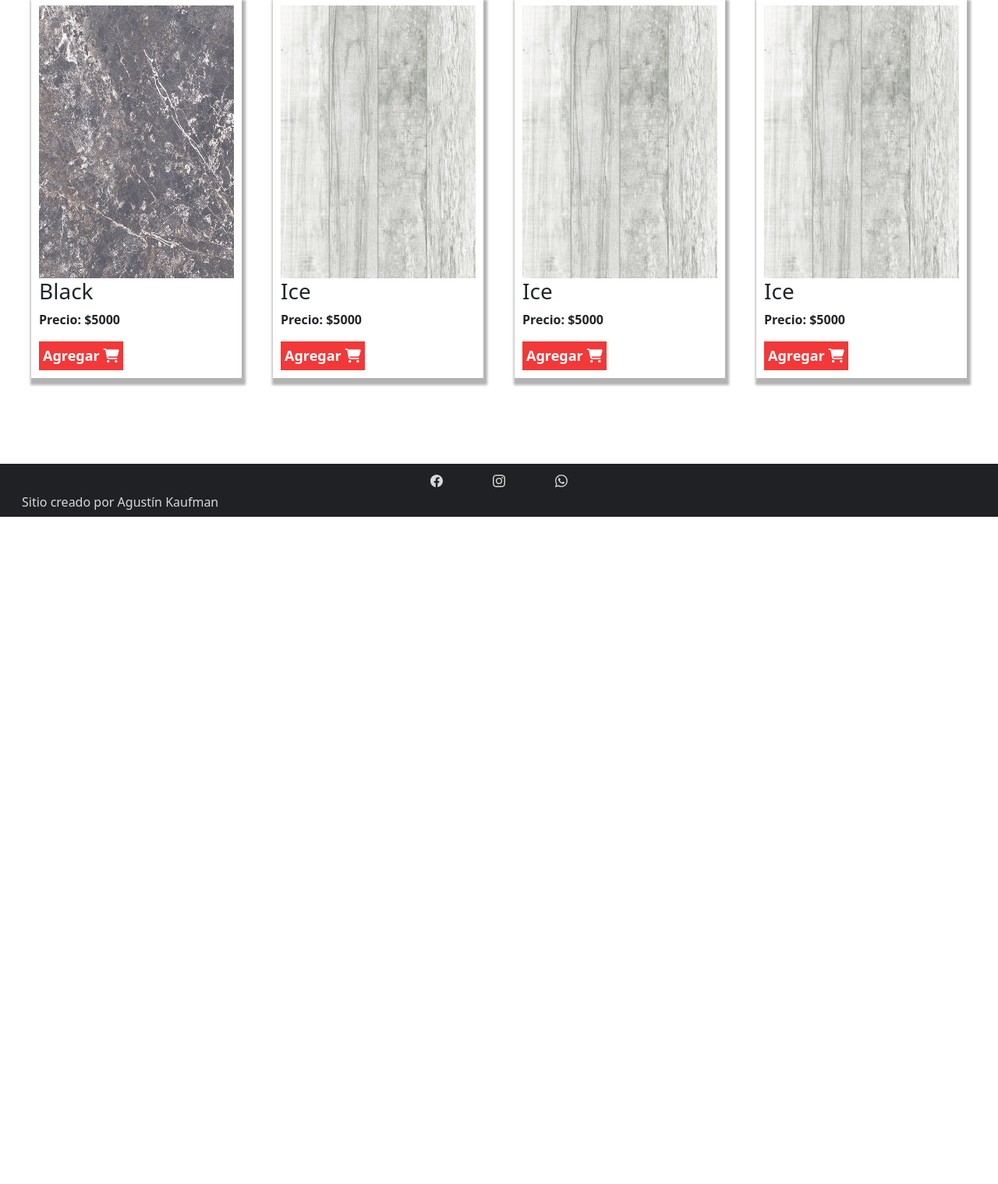
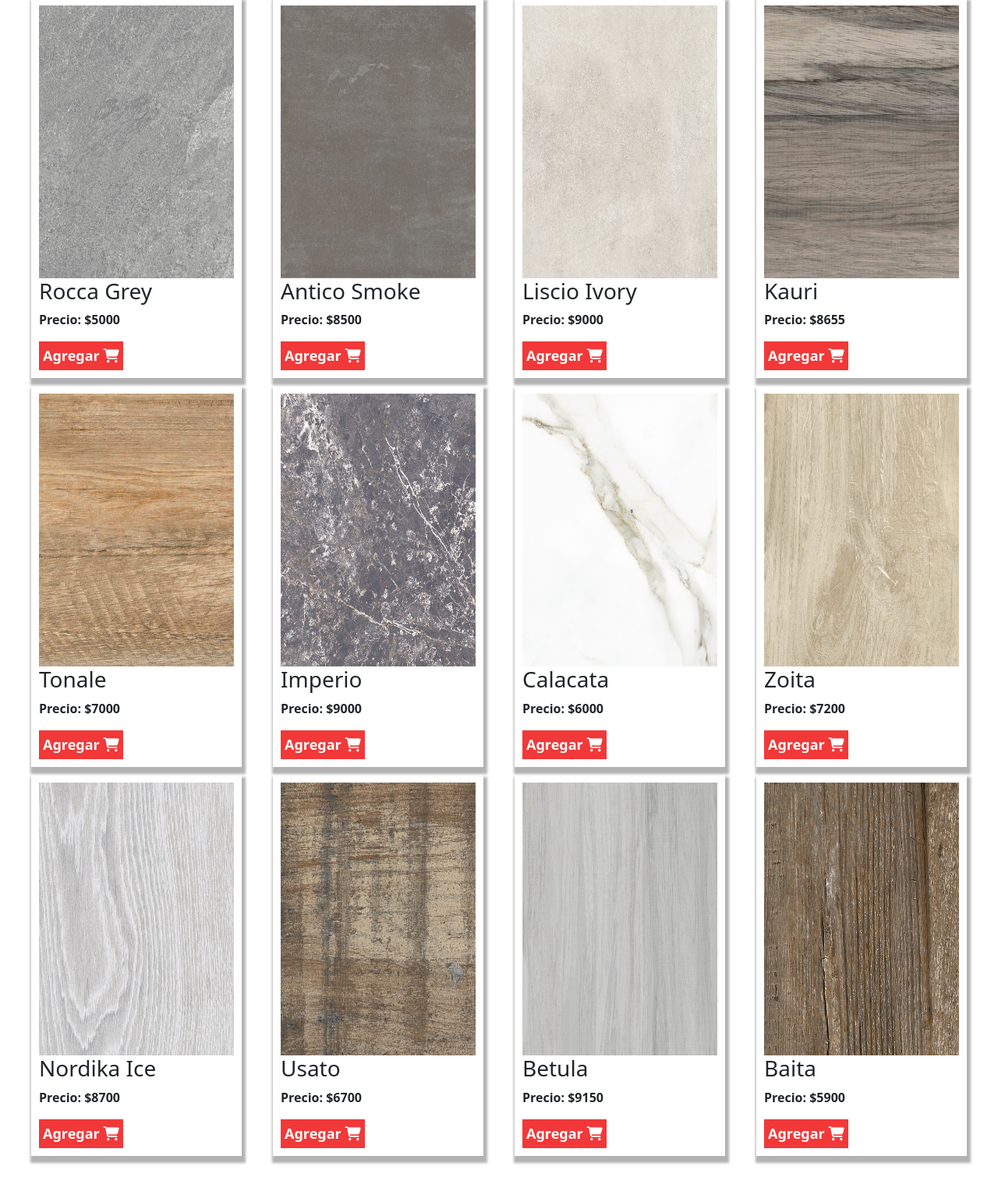
Before and after one commit to AgusKauf/CarritoJs, a website: page index.html in a window 1280 px wide. Shown: the part 1001-2520 px from the top of the page at 78% size. Before the commit the page ends 1664 px from the top, so only its background shows below. Drawn offline with nearby package versions, Linux system fonts and the light colour scheme; some packages are replaced by stand-ins of ours; files that its build step writes are made by us from their sources; a script that the page names is missing.

Commit message:
final changes

```diff
--- a/css/styles.css
+++ b/css/styles.css
@@ -295,3 +295,13 @@ img{
   height: 70px;
   width: 70px;
 }
+
+#cantidad{
+  width: 150px;
+  border-color: #202124;
+  border-width: medium;
+}
+
+form{
+  padding-bottom: 1rem;
+}
--- a/data.json
+++ b/data.json
@@ -3,8 +3,16 @@
     {"id": 2, "nombre": "Tamarindo", "categoria": "Ceramica", "precio": 5000, "stock": 100, "img": "../images/Producto_2.png"},
     {"id": 3, "nombre": "Nordika", "categoria": "Ceramica", "precio": 5000, "stock": 200, "img": "../images/Producto_3.png"},
     {"id": 4, "nombre": "Black Out", "categoria": "Porcelanato", "precio": 8000, "stock": 100, "img": "../images/Producto_4.png"},
-    {"id": 5, "nombre": "Black", "categoria": "Porcelanato", "precio": 5000, "stock": 200, "img": "../images/Producto_5.jpeg"},
-    {"id": 6, "nombre": "Ice", "categoria": "Ceramica", "precio": 5000, "stock": 500, "img": "../images/Producto_6.jpeg"},
-    {"id": 7, "nombre": "Ice", "categoria": "Ceramica", "precio": 5000, "stock": 500, "img": "../images/Producto_6.jpeg"},
-    {"id": 8, "nombre": "Ice", "categoria": "Ceramica", "precio": 5000, "stock": 500, "img": "../images/Producto_6.jpeg"}
+    {"id": 5, "nombre": "Rocca Grey", "categoria": "Porcelanato", "precio": 5000, "stock": 200, "img": "../images/RoccaGrey.jpeg"},
+    {"id": 6, "nombre": "Antico Smoke", "categoria": "Porcelanato", "precio": 8500, "stock": 500, "img": "../images/AnticoSmoke.jpeg"},
+    {"id": 7, "nombre": "Liscio Ivory", "categoria": "Porcelanato", "precio": 9000, "stock": 500, "img": "../images/LiscioIvory.jpeg"},
+    {"id": 8, "nombre": "Kauri", "categoria": "Porcelanato", "precio": 8655, "stock": 300, "img": "../images/Kauri.jpeg"},
+    {"id": 9, "nombre": "Tonale", "categoria": "Porcelanato", "precio": 7000, "stock": 200, "img": "../images/Tonale.jpeg"},
+    {"id": 10, "nombre": "Imperio", "categoria": "Porcelanato", "precio": 9000, "stock": 100, "img": "../images/Imperio.jpeg"},
+    {"id": 11, "nombre": "Calacata", "categoria": "Porcelanato", "precio": 6000, "stock": 200, "img": "../images/Calacata.jpeg"},
+    {"id": 12, "nombre": "Zoita", "categoria": "Porcelanato", "precio": 7200, "stock": 300, "img": "../images/Zoita.jpeg"},
+    {"id": 13, "nombre": "Nordika Ice", "categoria": "Porcelanato", "precio": 8700, "stock": 100, "img": "../images/NordikaIce.jpeg"},
+    {"id": 14, "nombre": "Usato", "categoria": "Porcelanato", "precio": 6700, "stock": 50, "img": "../images/Usato.jpeg"},
+    {"id": 15, "nombre": "Betula", "categoria": "Porcelanato", "precio": 9150, "stock": 20, "img": "../images/Betula.jpeg"},
+    {"id": 16, "nombre": "Baita", "categoria": "Porcelanato", "precio": 5900, "stock": 100, "img": "../images/Baita.jpeg"}
 ]
--- a/js/stock.js
+++ b/js/stock.js
@@ -4,7 +4,15 @@ let catalogoProductos = [
     {id: 3, nombre: "Nordika", categoria: "Ceramica", precio: 5000, stock: 200, img: "../images/Producto_3.png"},
     {id: 4, nombre: "Black Out", categoria: "Porcelanato", precio: 8000, stock: 100, img: "../images/Producto_4.png"},
     {id: 5, nombre: "Black", categoria: "Porcelanato", precio: 5000, stock: 200, img: "../images/Producto_5.jpeg"},
-    {id: 6, nombre: "Ice", categoria: "Ceramica", precio: 5000, stock: 500, img: "../images/Producto_6.jpeg"},
-    {id: 7, nombre: "Ice", categoria: "Ceramica", precio: 5000, stock: 500, img: "../images/Producto_6.jpeg"},
-    {id: 8, nombre: "Ice", categoria: "Ceramica", precio: 5000, stock: 500, img: "../images/Producto_6.jpeg"},
+    {id: 6, nombre: "Antico Smoke", categoria: "Porcelanato", precio: 8500, stock: 500, img: "../images/AnticoSmoke.jpeg"},
+    {id: 7, nombre: "Liscio Ivory", categoria: "Porcelanato", precio: 9000, stock: 500, img: "../images/LiscioIvory.jpeg"},
+    {id: 8, nombre: "Kauri", categoria: "Porcelanato", precio: 8655, stock: 300, img: "../images/Kauri.jpeg"},
+    {id: 9, nombre: "Tonale", categoria: "Porcelanato", precio: 7000, stock: 200, img: "../images/Tonale.jpeg"},
+    {id: 10, nombre: "Imperio", categoria: "Porcelanato", precio: 9000, stock: 100, img: "../images/Imperio.jpeg"},
+    {id: 11, nombre: "Calacata", categoria: "Porcelanato", precio: 6000, stock: 200, img: "../images/Calacata.jpeg"},
+    {id: 12, nombre: "Zoita", categoria: "Porcelanato", precio: 7200, stock: 300, img: "../images/Zoita.jpeg"},
+    {id: 13, nombre: "Nordika Ice", categoria: "Porcelanato", precio: 8700, stock: 100, img: "../images/NordikaIce.jpeg"},
+    {id: 14, nombre: "Usato", categoria: "Porcelanato", precio: 6700, stock: 50, img: "../images/Usato.jpeg"},
+    {id: 15, nombre: "Betula", categoria: "Porcelanato", precio: 9150, stock: 20, img: "../images/Betula.jpeg"},
+    {id: 16, nombre: "Baita", categoria: "Porcelanato", precio: 5900, stock: 100, img: "../images/Baita.jpeg"},
 ]
```
Also changed, not shown: images/AnticoSmoke.jpeg (added), images/Baita.jpeg (added), images/Betula.jpeg (added), images/Calacata.jpeg (added), images/Imperio.jpeg (added), images/Kauri.jpeg (added), images/LiscioIvory.jpeg (added), images/NordikaIce.jpeg (added), images/RoccaGrey.jpeg (added), images/Tonale.jpeg (added), images/Usato.jpeg (added), images/Zoita.jpeg (added).
